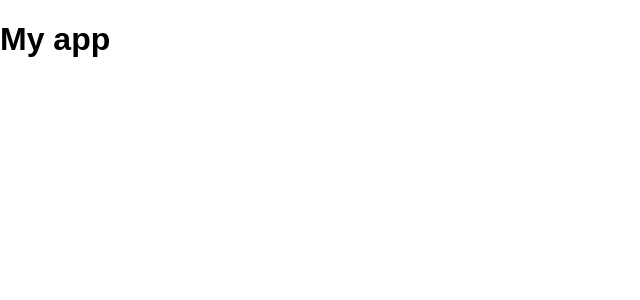
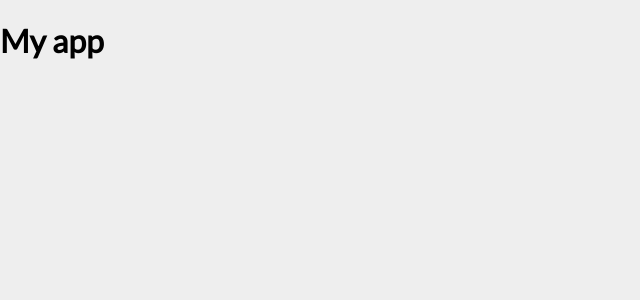
Before and after one commit to mickeeri/omdb-search, a React (Create React App) app: page / in a window 1280 px wide. Shown: the top 300 px of the page, without its empty margins (0-640 px from the left). Built offline with nearby package versions, Linux system fonts and the light colour scheme.

Commit message:
Change font.

```diff
--- a/public/index.html
+++ b/public/index.html
@@ -10,6 +10,8 @@
     -->
     <link rel="manifest" href="%PUBLIC_URL%/manifest.json">
     <link rel="shortcut icon" href="%PUBLIC_URL%/favicon.ico">
+    <link href="https://fonts.googleapis.com/css?family=Lato" rel="stylesheet">
+
     <!--
       Notice the use of %PUBLIC_URL% in the tags above.
       It will be replaced with the URL of the `public` folder during the build.
--- a/src/index.css
+++ b/src/index.css
@@ -1,5 +1,6 @@
 body {
   margin: 0;
   padding: 0;
-  font-family: sans-serif;
+  background: #eee;
+  font-family: 'Lato', sans-serif;
 }
```
